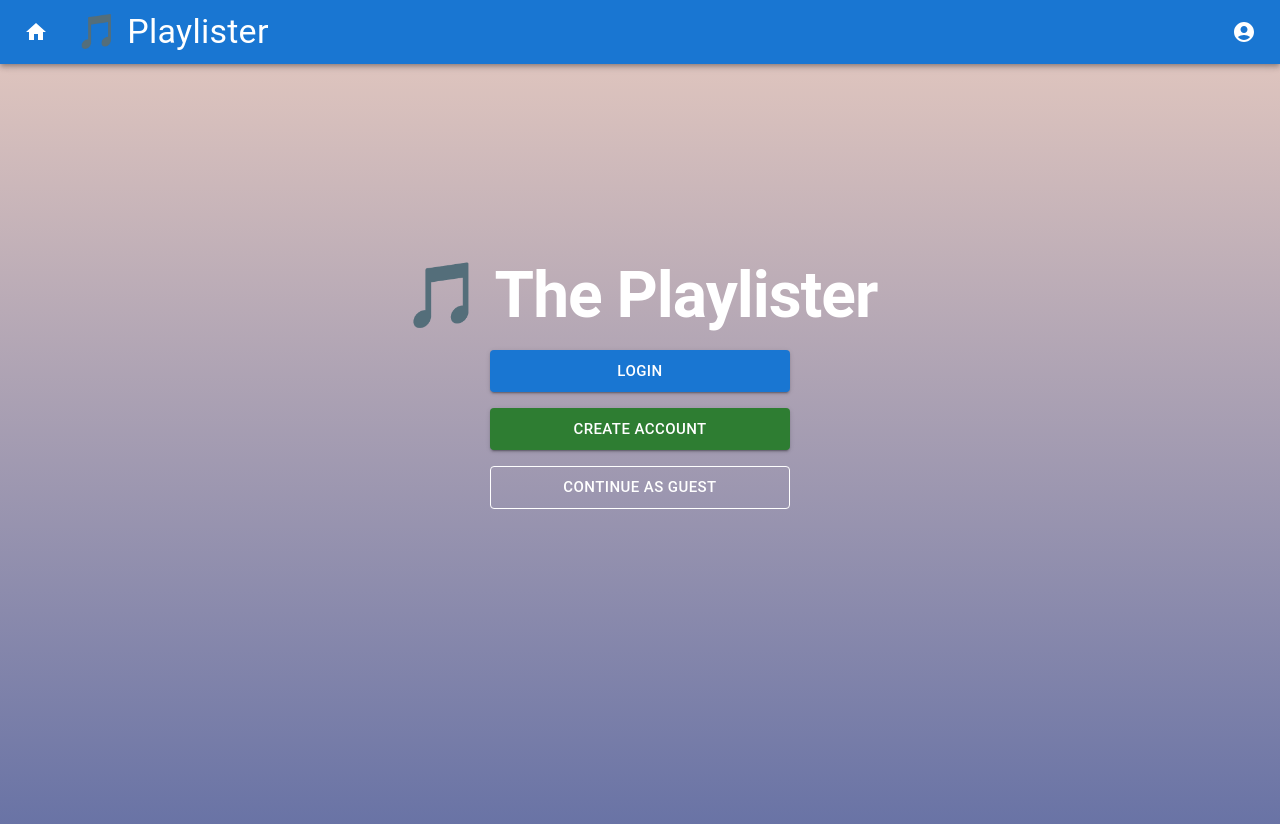
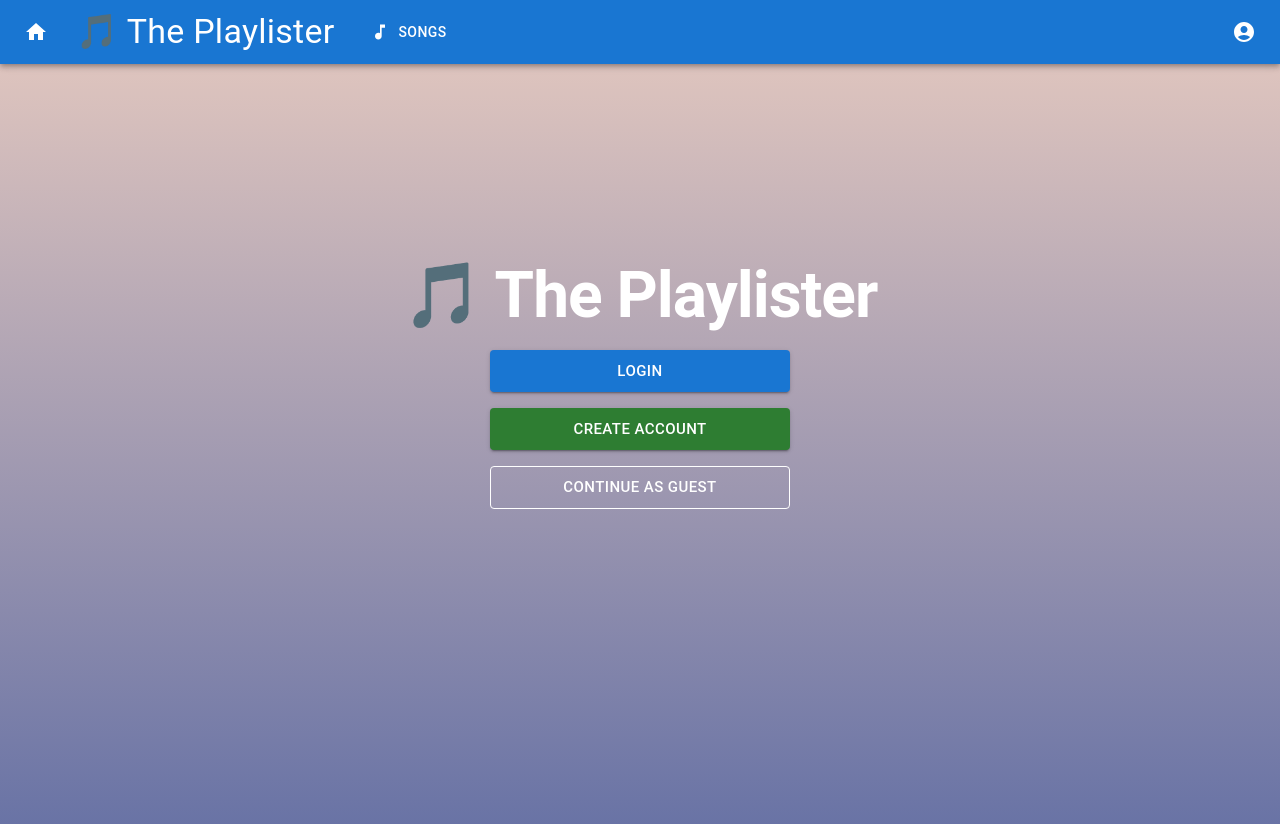
Before and after one commit to alicekjy/316-FinalProject-KimAlice, a React (Create React App) app in the folder client/: page / in a window 1280 px wide. Shown: the top 824 px of the page. Built offline with nearby package versions, Linux system fonts and the light colour scheme; no server answers.

Commit message:
Added the part about home

```diff
--- a/client/src/components/AppBanner.js
+++ b/client/src/components/AppBanner.js
@@ -12,6 +12,8 @@ import MenuItem from '@mui/material/MenuItem';
 import Toolbar from '@mui/material/Toolbar';
 import Typography from '@mui/material/Typography';
 import HomeIcon from '@mui/icons-material/Home';
+import Button from '@mui/material/Button';
+import MusicNoteIcon from '@mui/icons-material/MusicNote';
 
 export default function AppBanner() {
     const { auth } = useContext(AuthContext);
@@ -38,6 +40,10 @@ export default function AppBanner() {
             store.closeCurrentPlaylist();
         }
         history.push('/home');
+    }
+
+    const handleSongs = () => {
+        history.push('/songs');
     }
 
     const menuId = 'primary-search-account-menu';
@@ -137,11 +143,21 @@ export default function AppBanner() {
                         variant="h4"
                         noWrap
                         component="div"
-                        sx={{ flexGrow: 1, cursor: 'pointer' }}
+                        sx={{ cursor: 'pointer' }}
                         onClick={handleHome}
                     >
-                        🎵 Playlister
+                        🎵 The Playlister
                     </Typography>
+
+                    <Box sx={{ flexGrow: 1, display: 'flex', ml: 4 }}>
+                        <Button
+                            color="inherit"
+                            onClick={handleSongs}
+                            startIcon={<MusicNoteIcon />}
+                        >
+                            Songs
+                        </Button>
+                    </Box>
 
                     <Box sx={{ display: 'flex', alignItems: 'center' }}>
                         <IconButton
```
